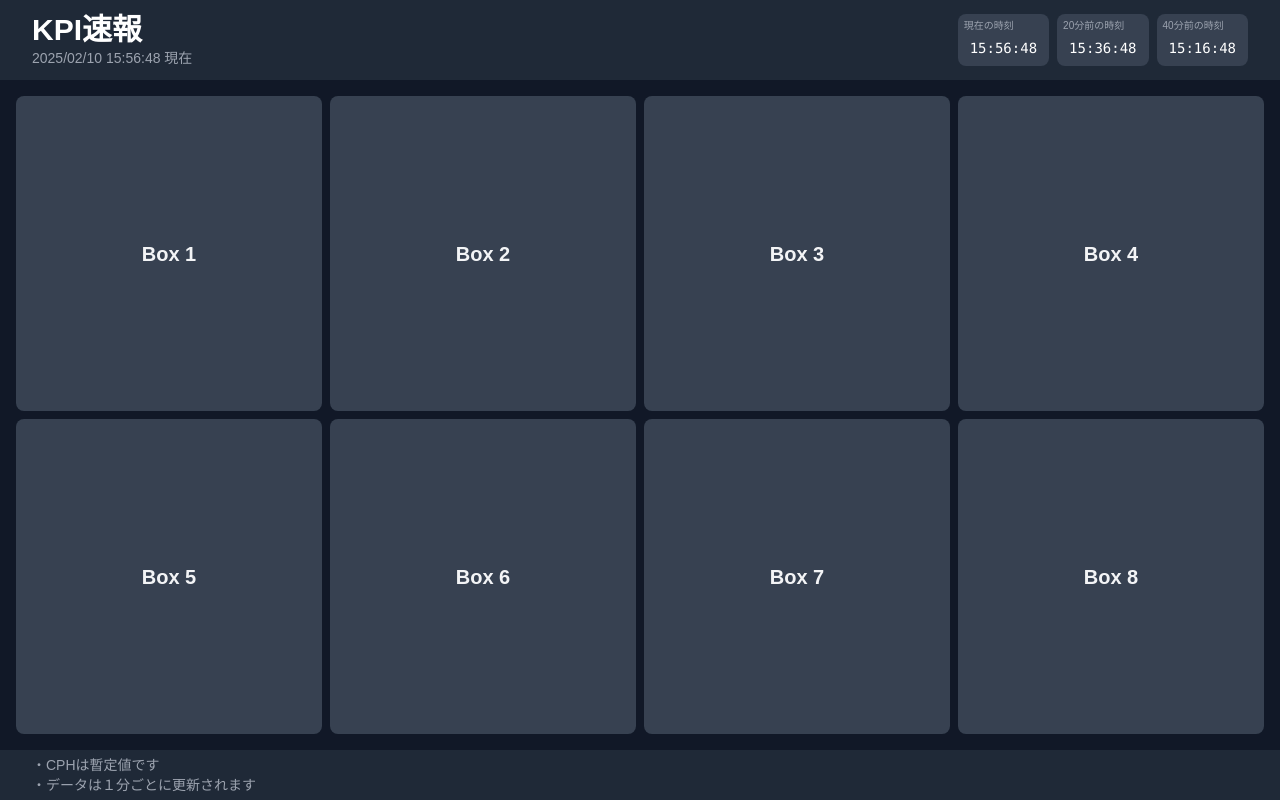
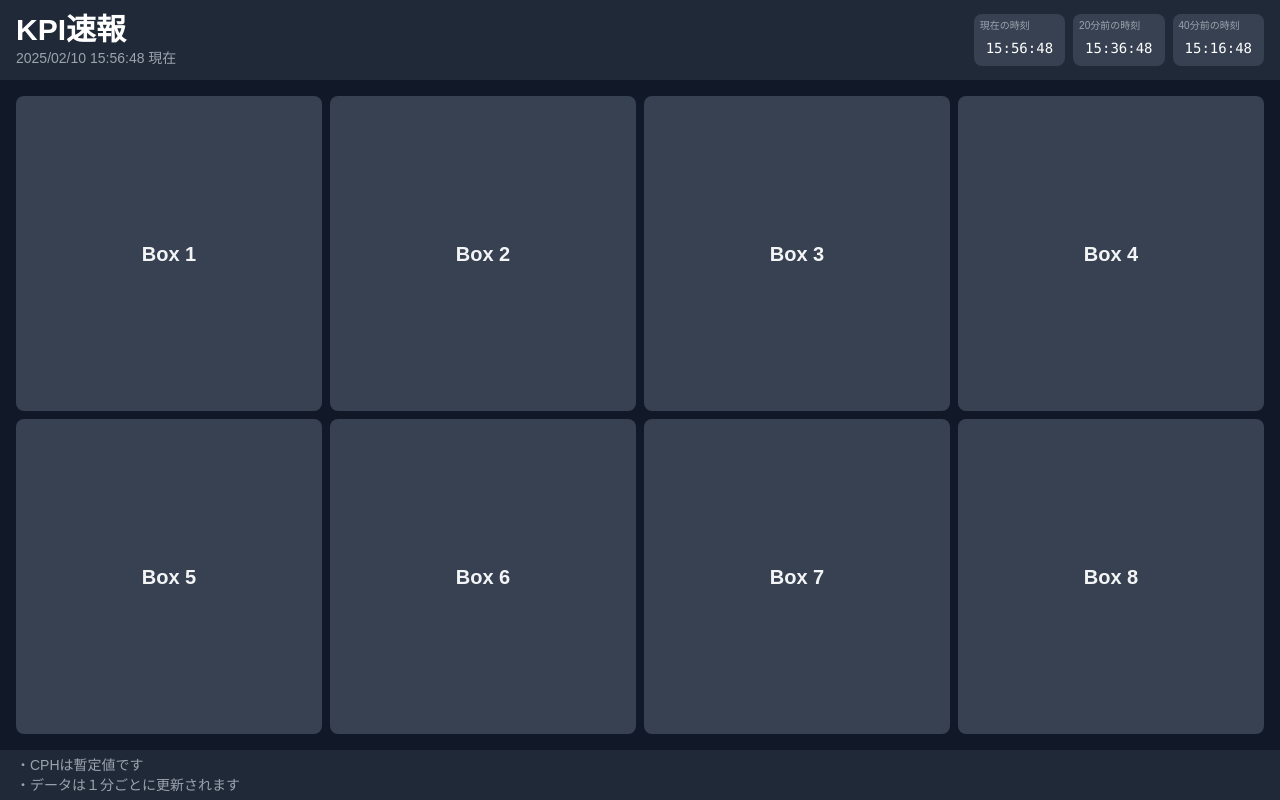
Before and after one commit to ekrsw/my-app, a Next.js app: page / in a window 1280 px wide. Built offline with nearby package versions, Linux system fonts and the light colour scheme.

Commit message:
headerセクションのpadding

```diff
--- a/app/page.tsx
+++ b/app/page.tsx
@@ -23,7 +23,7 @@ export default function Home() {
 
   return (
     <div className="min-h-screen grid grid-rows-[80px_1fr_50px] bg-gray-900 text-white">
-      <header className="bg-gray-800 flex items-center justify-between px-8">
+      <header className="bg-gray-800 flex items-center justify-between px-4">
         <div>
           <h1 className="text-3xl font-bold">KPI速報</h1>
           <p className="text-sm text-gray-400">
@@ -77,7 +77,7 @@ export default function Home() {
         </div>
       </main>
 
-      <footer className="bg-gray-800 flex items-center px-8 py-2">
+      <footer className="bg-gray-800 flex items-center px-4 py-2">
         <div className="text-sm text-gray-400 text-left">
           <p>・CPHは暫定値です</p>
           <p>・データは１分ごとに更新されます</p>
```
